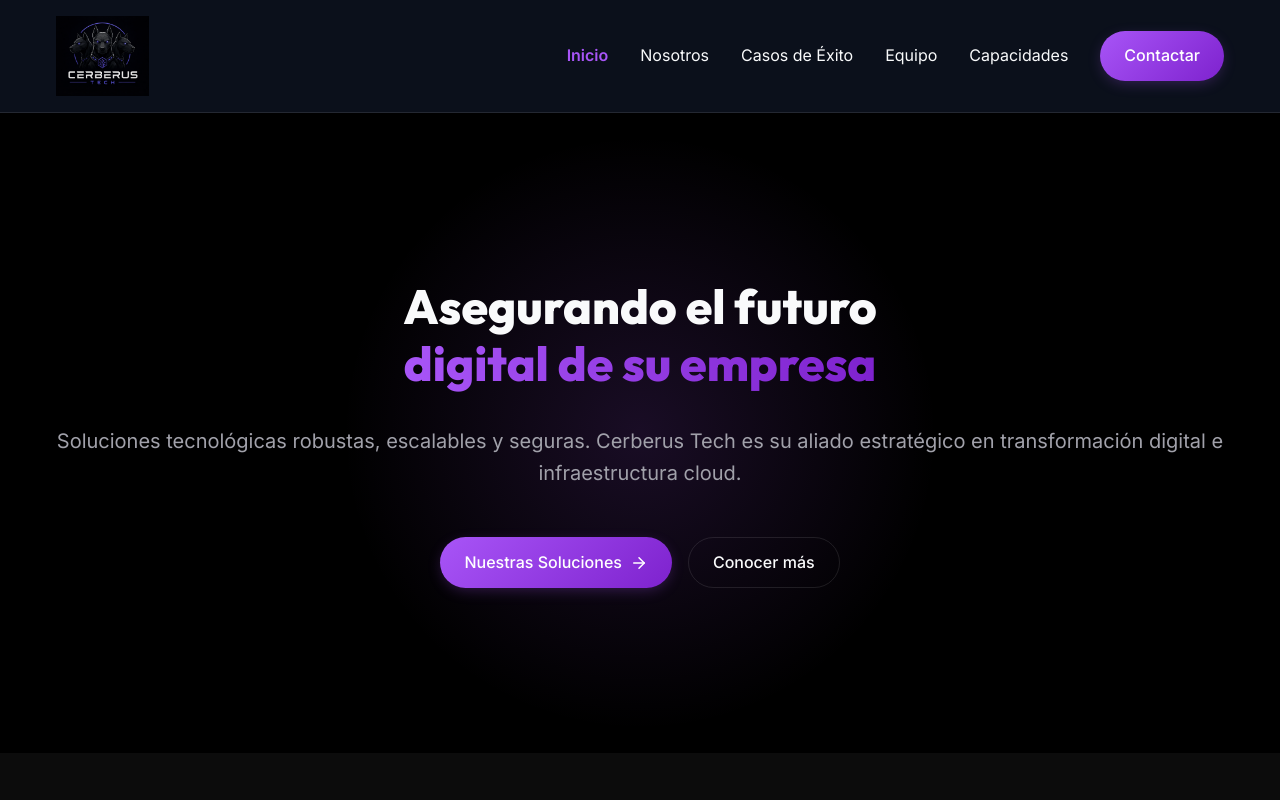
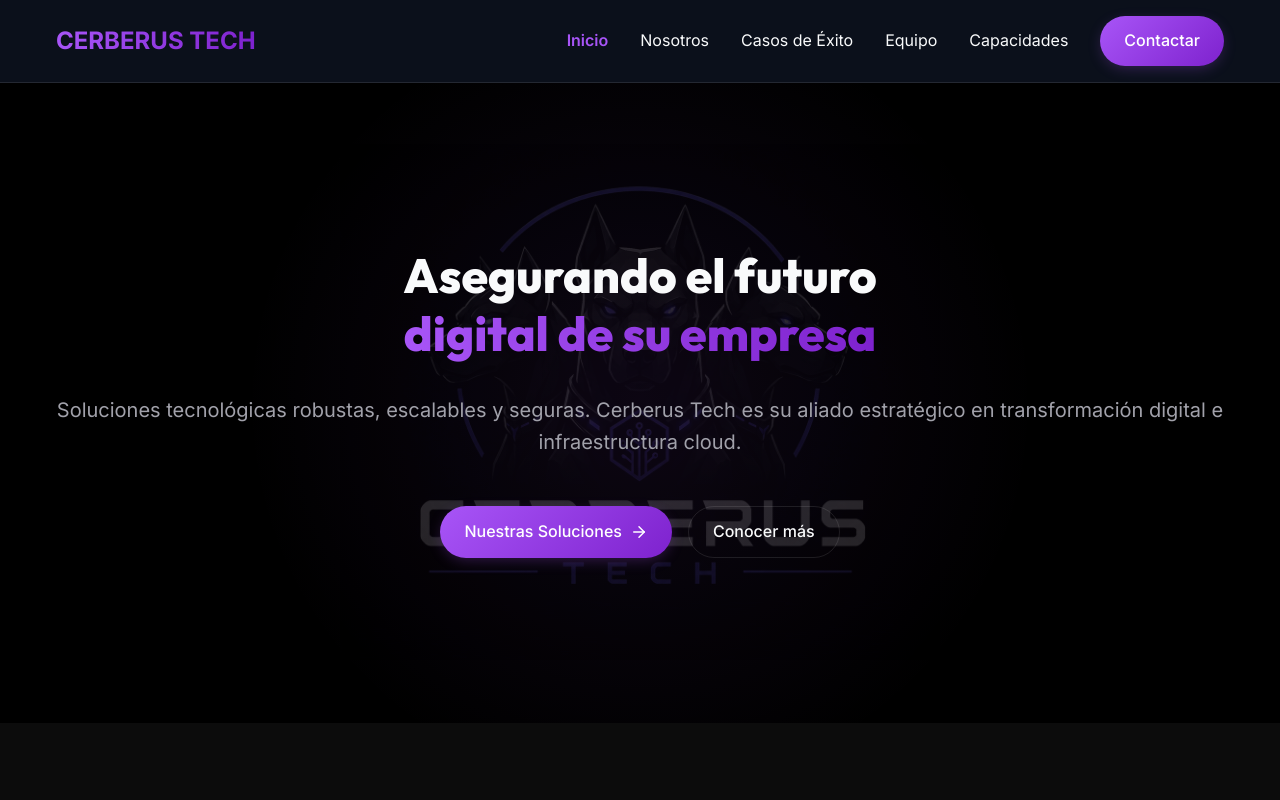
Before and after one commit to Dazinha/CERBERUS-TECH-SITE, a React (Vite) app: page / in a window 1280 px wide. Shown: the top 800 px of the page. Built offline with nearby package versions, Linux system fonts and the light colour scheme.

Commit message:
Mover logo al fondo de inicio

```diff
--- a/src/components/Navbar.jsx
+++ b/src/components/Navbar.jsx
@@ -18,8 +18,7 @@ const Navbar = () => {
     <nav className="glass" style={{ position: 'sticky', top: 0, zIndex: 50 }}>
       <div className="container flex justify-between items-center" style={{ padding: '1rem' }}>
         <Link to="/" className="flex items-center gap-2" style={{ zIndex: 51 }}>
-          <img src="/CERBERUSTECHLOGO.png" alt="Cerberus Tech Logo" style={{ height: '80px', width: 'auto', objectFit: 'contain' }} />
-          <span className="font-bold text-xl text-gradient" style={{ display: 'none' }}>CERBERUS TECH</span>
+          <span className="font-bold text-2xl text-gradient">CERBERUS TECH</span>
         </Link>
 
         {/* Desktop Menu */}
--- a/src/pages/Home.jsx
+++ b/src/pages/Home.jsx
@@ -7,11 +7,21 @@ const Home = () => {
     <div className="w-full">
       {/* Hero Section */}
       <section className="section flex flex-col items-center justify-center text-center" style={{ minHeight: '80vh', position: 'relative', overflow: 'hidden' }}>
+        {/* Background Logo */}
+        <div style={{
+          position: 'absolute', top: '50%', left: '50%', transform: 'translate(-50%, -50%)',
+          width: '100%', height: '100%',
+          backgroundImage: 'url(/CERBERUSTECHLOGO.png)',
+          backgroundSize: '600px',
+          backgroundRepeat: 'no-repeat',
+          backgroundPosition: 'center',
+          zIndex: -1, opacity: 0.15
+        }}></div>
         {/* Background Glow */}
         <div style={{
           position: 'absolute', top: '50%', left: '50%', transform: 'translate(-50%, -50%)',
-          width: '600px', height: '600px', background: 'radial-gradient(circle, var(--accent-glow) 0%, transparent 70%)',
-          zIndex: -1, opacity: 0.5
+          width: '800px', height: '800px', background: 'radial-gradient(circle, var(--accent-glow) 0%, transparent 70%)',
+          zIndex: -2, opacity: 0.3
         }}></div>
 
         <div className="container flex flex-col items-center gap-8 z-10">
```
